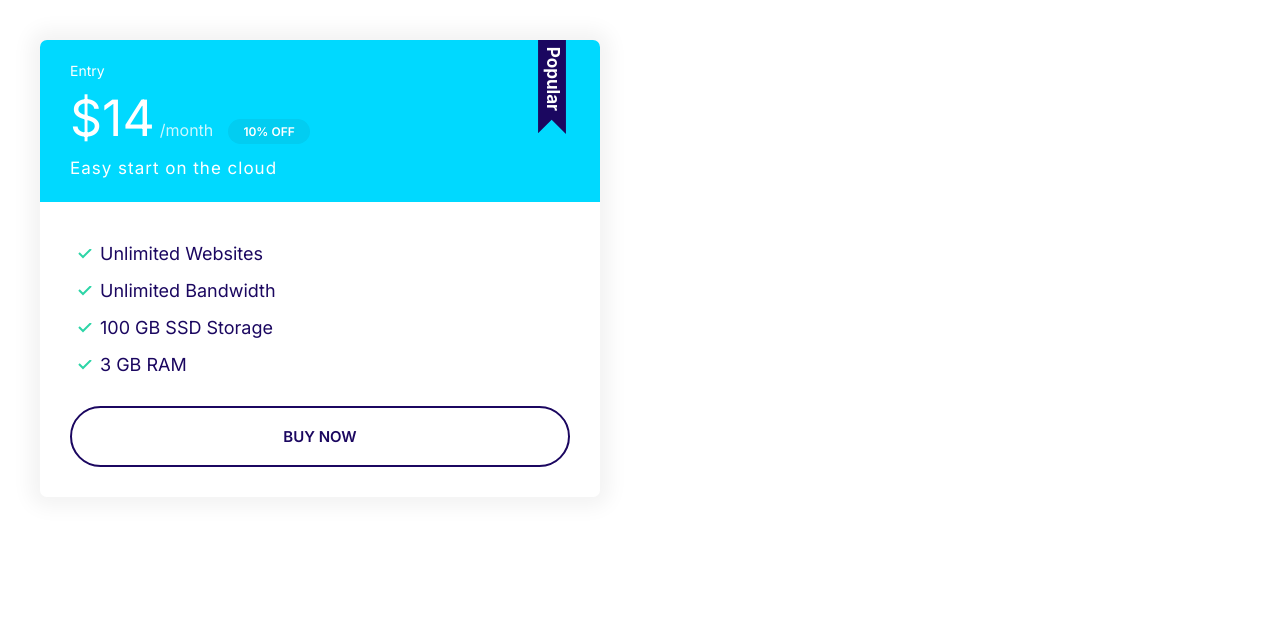
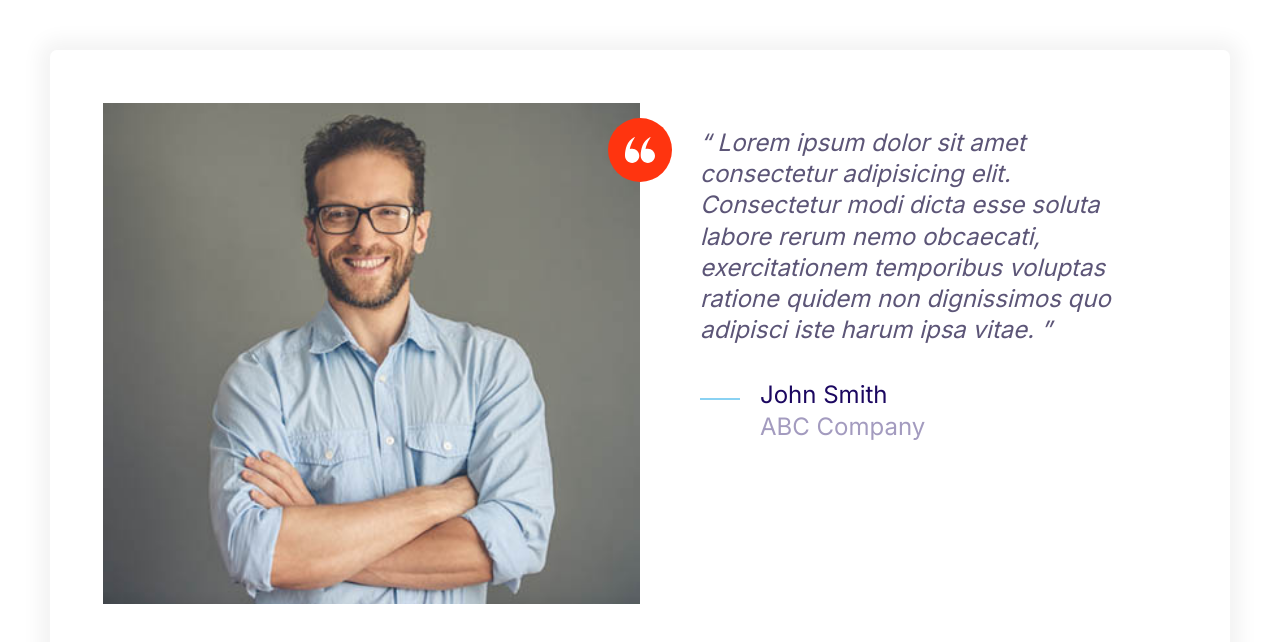
Before and after one commit to MuhammadAnas126/First-Website, a plain HTML site: page index.html in a window 1280 px wide. Drawn offline with Linux system fonts and the light colour scheme.

Commit message:
Customer card

```diff
--- a/css/styles.css
+++ b/css/styles.css
@@ -142,6 +142,13 @@
 .icon--primary {
     fill: var(--color-primary);
 }
+.icon--small {
+    width: 30px;
+    height: 30px;
+}
+.icon--white {
+    fill: #fff;
+}
 .icon-container {
     align-items: center;
     background: #f3f9fa;
@@ -151,7 +158,9 @@
     justify-content: center;
     width: 64px;
 }
-
+.icon-container--accent {
+    background: var(--color-accent);
+}
 /* Buttons */
 .btn{
     border-radius: 40px;
@@ -394,3 +403,30 @@
         grid-template-columns: repeat(3, 1fr);
     }
 }
+
+/* Testimonials */
+.testimonial {
+    padding: 5.3rem;
+}
+.testimonial__image {
+    position: relative;
+}
+.testimonial__image > img {
+    width: 100%;
+}
+.testimonial__image > .icon-container {
+    position: absolute;
+    top: 1.5rem;
+    right: -32px;
+}
+
+
+@media screen and (min-width: 768px) {
+    .testimonial .quote, .testimonial .quote__author, .testimonial .quote__company {
+        font-size: 2.4rem;
+    }
+
+    .testimonial .quote{
+        margin-left: 6rem;
+    }
+}
--- a/index.html
+++ b/index.html
@@ -13,26 +13,39 @@
       rel="stylesheet"
     />
   </head>
-  <body>
-    <div style="width: 50%; padding: 4rem">
-      <div class="plan plan--popular">
-        <div class="card card--secondary">
-          <header class="card__header">
-            <h3 class="plan__name">Entry</h3>
-            <span class="plan__price">$14</span>
-            <span class="plan__billing-cycle">/month</span>
-            <span class="badge badge--secondary badge--small">10% OFF</span>
-            <span class="plan__description">Easy start on the cloud</span>
-          </header>
-          <div class="card__body">
-            <ul class="list list--tick">
-              <li class="list__item">Unlimited Websites</li>
-              <li class="list__item">Unlimited Bandwidth</li>
-              <li class="list__item">100 GB SSD Storage</li>
-              <li class="list__item">3 GB RAM</li>
-            </ul>
-            <button class="btn btn--outline btn--block">buy now</button>
-          </div>
+  <body style="padding: 5rem">
+    <div class="card testimonial">
+      <div class="grid grid--1x2">
+        <div class="testimonial__image">
+          <img src="images/testimonial.jpg" alt="A happy, smiling customer" />
+          <span class="icon-container icon-container--accent">
+            <svg class="icon icon--white icon--small">
+              <use xlink:href="/images/sprite.svg#quotes"></use>
+            </svg>
+          </span>
+        </div>
+        <div>
+          <blockquote class="quote">
+            <p class="quote__text">
+              Lorem ipsum dolor sit amet consectetur adipisicing elit.
+              Consectetur modi dicta esse soluta labore rerum nemo obcaecati,
+              exercitationem temporibus voluptas ratione quidem non dignissimos
+              quo adipisci iste harum ipsa vitae.
+            </p>
+            <footer>
+              <div class="media">
+                <div class="media__image">
+                  <svg class="icon icon--primary qoute__line">
+                    <use xlink:href="/images/sprite.svg#line"></use>
+                  </svg>
+                </div>
+                <div class="media__body">
+                  <h3 class="media__title quote__author">John Smith</h3>
+                  <p class="quote__company">ABC Company</p>
+                </div>
+              </div>
+            </footer>
+          </blockquote>
         </div>
       </div>
     </div>
```
Also changed, not shown: components/Customer card.html (added, +36 -0 lines), images/testimonial.jpg (added).
